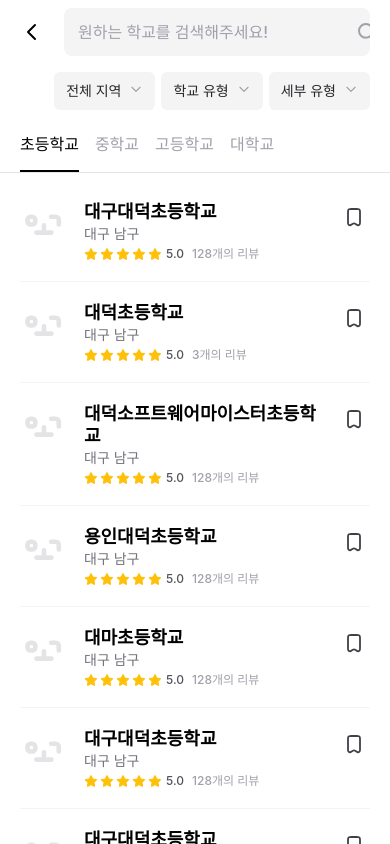
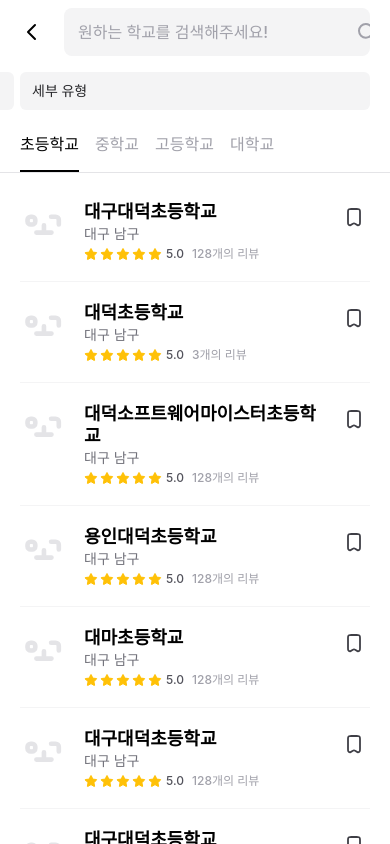
Before and after one commit to MEOGO-DSM/MEOGO_Frontend_V2, a React Native app: screen / in a window 390 px wide. Built offline with nearby package versions, Linux system fonts and the light colour scheme.

Commit message:
edit :: 드롭다운 기능 추가

```diff
--- a/src/app/search/page.tsx
+++ b/src/app/search/page.tsx
@@ -2,13 +2,12 @@ import React, {useState, useEffect} from 'react';
 import {Arrow, Search} from '../../assets';
 import styled from 'styled-components/native';
 import {useNavigation} from '@react-navigation/native';
-import {color} from '../../styles/color';
-import {Font} from '../../styles/font';
+import {color, Font} from '../../styles';
 import {schoolList} from '../dummy/schoolList';
-import SelectBox from '../../components/Review/SelectBox';
 import SchoolCard from '../../components/search/SchoolCard';
-import {TopBar, Input} from '../../components';
+import {TopBar, Input, Dropdown} from '../../components';
 import {searchSchool} from '../dummy/searchSchool';
+import {region} from '../../utils';
 
 const tagList = ['초등학교', '중학교', '고등학교', '대학교'];
 const selectList = ['전체 지역', '학교 유형', '세부 유형'];
@@ -38,6 +37,10 @@ function FindSchool() {
     setFilteredSchoolList(filtered);
   };
 
+  const handleSelect = (selectedItem: string) => {
+    console.log('필터 선택:', selectedItem);
+  };
+
   return (
     <Container>
       <TopBar
@@ -57,9 +60,21 @@ function FindSchool() {
       />
 
       <SelectContainer>
-        {selectList.map(value => (
-          <SelectBox text={value} />
-        ))}
+        <Dropdown
+          items={region}
+          defaultValue="전체 지역"
+          onSelect={handleSelect}
+        />
+        <Dropdown
+          items={region}
+          defaultValue="학교 유형"
+          onSelect={handleSelect}
+        />
+        <Dropdown
+          items={region}
+          defaultValue="세부 유형"
+          onSelect={handleSelect}
+        />
       </SelectContainer>
 
       <TagContainer>
@@ -82,8 +97,9 @@ function FindSchool() {
 
       {isSchoolData ? (
         <SchoolCardWrap>
-          {searchSchool.map(value => (
+          {searchSchool.map((value, index) => (
             <SchoolCard
+              key={index}
               schoolName={value.schoolName}
               address={value.address}
               score={value.score}
@@ -133,6 +149,7 @@ const SelectContainer = styled.View`
   gap: 6px;
   flex-direction: row;
   justify-content: flex-end;
+  width: 100%;
 `;
 
 const SchoolCardWrap = styled.ScrollView`
```
